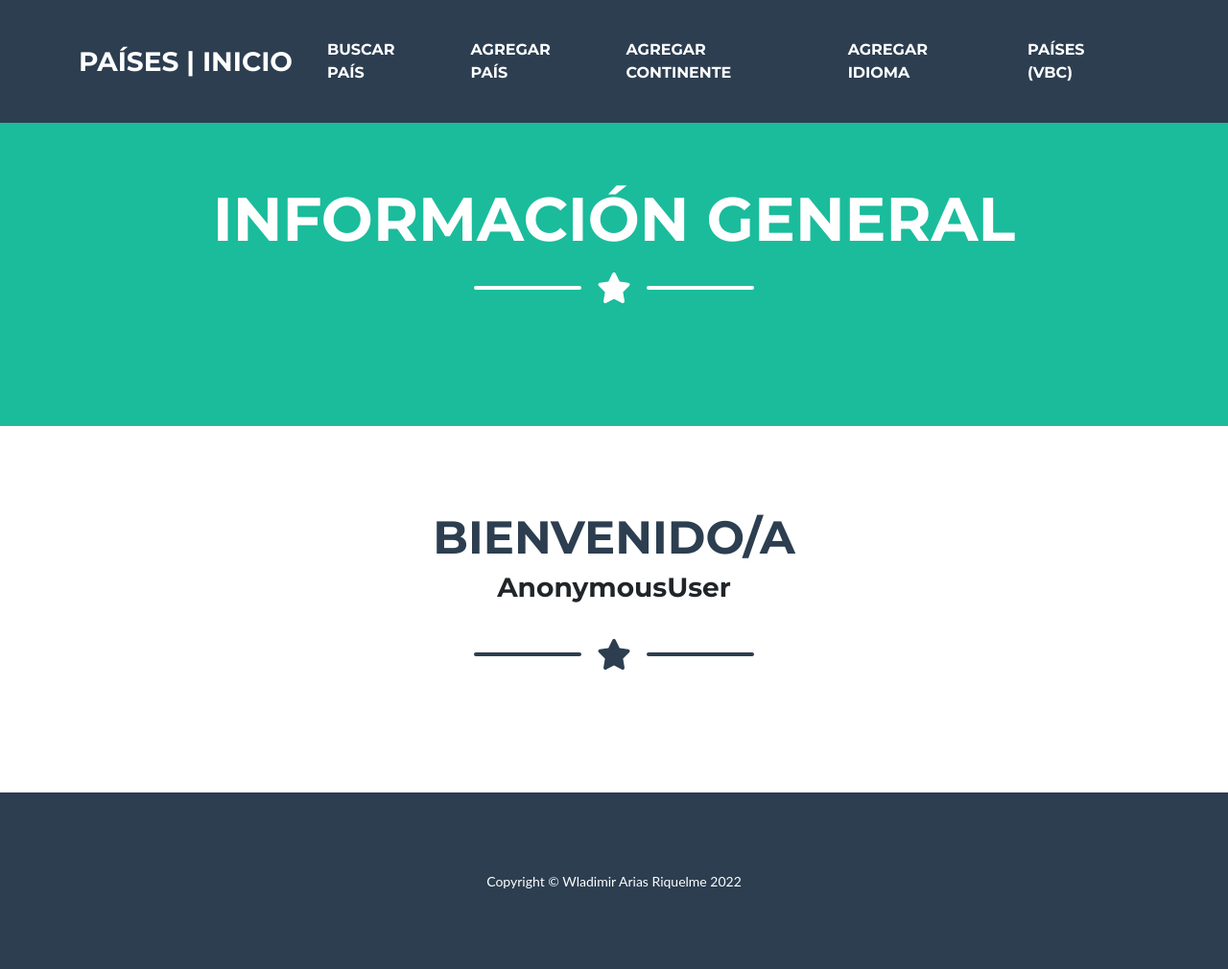
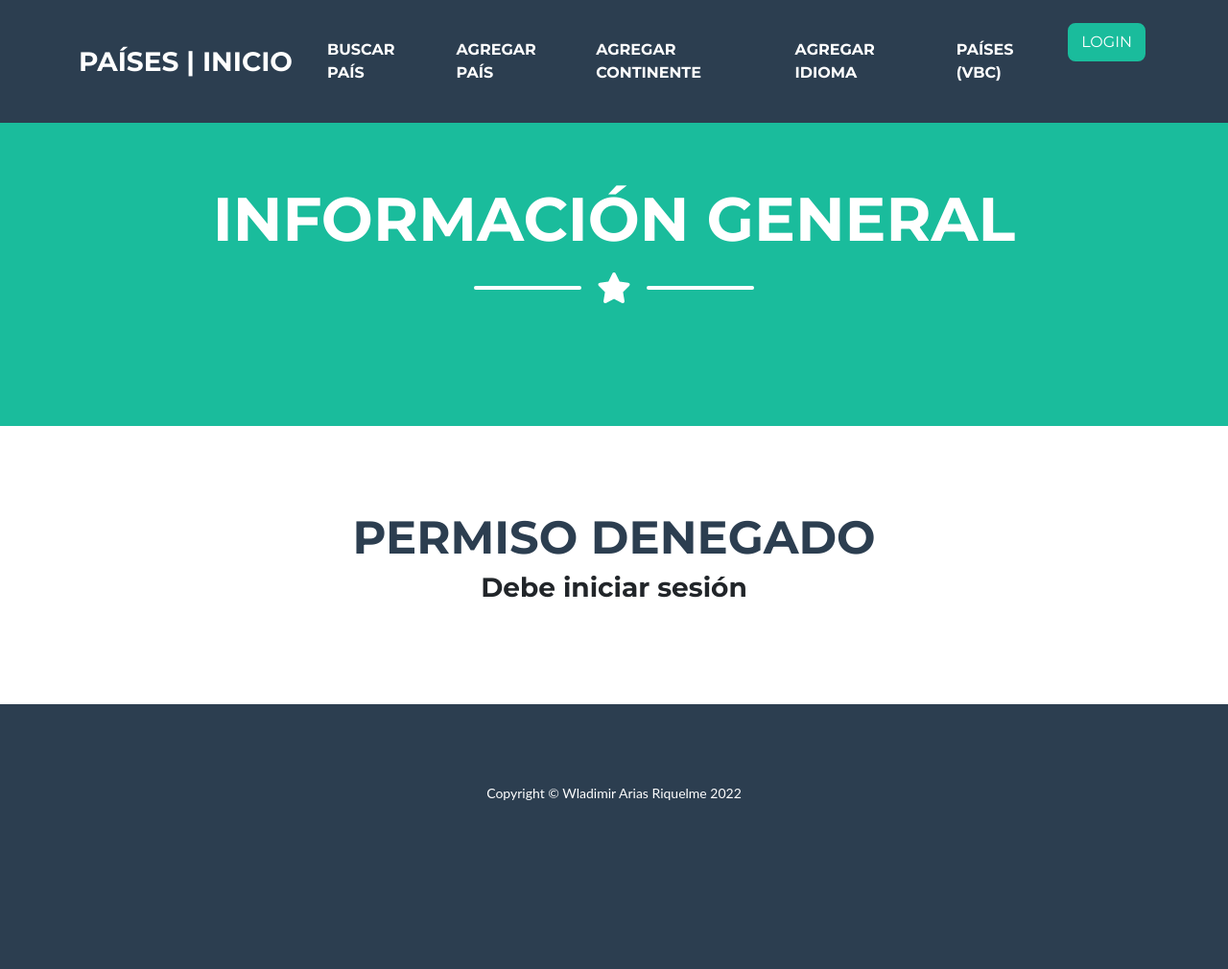
Before and after one commit to wladimirarias/entrega1arias, a Django app: page /inicio/ in a window 1280 px wide. Shown: the whole page at 96% size. After the commit the page ends 834 px from the top, so only its background shows below. Run offline with Django 4.2, Linux system fonts and the light colour scheme; some libraries are stand-ins or nearby versions.

Commit message:
Mejoras Login

```diff
--- a/app/templates/app/agregar_continente.html
+++ b/app/templates/app/agregar_continente.html
@@ -29,6 +29,7 @@
         <tr>
             <th>Nombre Continente</th>
             <th>Nivel Economía</th>
+            <th>Acciones</th>
         </tr>
     </thead>
 
@@ -37,8 +38,7 @@
         <tr>
             <td>{{ continente.nombre_continente }}</td>
             <td>{{ continente.nivel_economia }}</td>
-            <td><a href="{% url 'app-continentes-editar' continente.id %}">Editar</a></td>
-            <td><a href="{% url 'app-continentes-borrar' continente.id %}">Eliminar</a></td>
+            <td><a href="{% url 'app-continentes-editar' continente.id %}">Editar</a> - <a href="{% url 'app-continentes-borrar' continente.id %}">Eliminar</a></td>
         </tr>
         {% endfor %}
     </tbody>
--- a/app/templates/app/agregar_idioma.html
+++ b/app/templates/app/agregar_idioma.html
@@ -29,6 +29,7 @@
         <tr>
             <th>Nombre Idioma</th>
             <th>Origen Idioma</th>
+            <th>Acciones</th>
         </tr>
     </thead>
 
@@ -37,8 +38,7 @@
         <tr>
             <td>{{ idioma.nombre_idioma }}</td>
             <td>{{ idioma.origen_idioma }}</td>
-            <td><a href="{% url 'app-idiomas-editar' idioma.id %}">Editar</a></td>
-            <td><a href="{% url 'app-idiomas-borrar' idioma.id %}">Eliminar</a></td>
+            <td><a href="{% url 'app-idiomas-editar' idioma.id %}">Editar</a> - <a href="{% url 'app-idiomas-borrar' idioma.id %}">Eliminar</a></td>
         </tr>
         {% endfor %}
     </tbody>
--- a/app/templates/app/agregar_pais.html
+++ b/app/templates/app/agregar_pais.html
@@ -38,7 +38,7 @@
         <tr>
             <td>{{ pais.nombre_pais }}</td>
             <td>{{ pais.num_habitantes }}</td>
-            <td><a href="{% url 'app-paises-editar' pais.id %}">Editar</a><a href="{% url 'app-paises-borrar' pais.id %}">Eliminar</a> </td>
+            <td><a href="{% url 'app-paises-editar' pais.id %}">Editar</a> - <a href="{% url 'app-paises-borrar' pais.id %}">Eliminar</a> </td>
         </tr>
         {% endfor %}
     </tbody>
--- a/app/templates/app/base.html
+++ b/app/templates/app/base.html
@@ -25,6 +25,12 @@
                     <li class="nav-item mx-0 mx-lg-1"><a class="nav-link py-3 px-0 px-lg-3 rounded" href="{% url 'app-continentes-crear' %}">Agregar Continente</a></li>
                     <li class="nav-item mx-0 mx-lg-1"><a class="nav-link py-3 px-0 px-lg-3 rounded" href="{% url 'app-idiomas-crear' %}">Agregar Idioma</a></li>
                     <li class="nav-item mx-0 mx-lg-1"><a class="nav-link py-3 px-0 px-lg-3 rounded" href="{% url 'app-paisesvbc' %}">Países (VBC)</a></li>
+
+                    {% if request.user.is_authenticated %}
+                        <li class="nav-item mx-0 mx-lg-1"><a class="btn btn-primary" href="{% url 'auth-logout' %}">Logout</a></li>
+                    {% else %}
+                        <li class="nav-item mx-0 mx-lg-1"><a class="btn btn-primary" href="{% url 'auth-login' %}">Login</a></li>
+                    {% endif %}
                 </ul>
             </div>
         </div>
--- a/app/templates/app/index.html
+++ b/app/templates/app/index.html
@@ -1,11 +1,22 @@
 {% extends 'app/base.html' %} {% block contenido %}
+
+{% if request.user.is_authenticated %}
+
     <h2 class="page-section-heading text-center text-uppercase text-secondary mb-0">Bienvenido/a </h2>
     <p></p>
     <h3 style="text-transform: capitalize;"> {{ request.user }} </h3>
-
     <div class="divider-custom">
         <div class="divider-custom-line"></div>
         <div class="divider-custom-icon"><i class="fas fa-star"></i></div>
         <div class="divider-custom-line"></div>
     </div>
+
+{% else %}
+
+    <h2 class="page-section-heading text-center text-uppercase text-secondary mb-0">Permiso Denegado </h2>
+    <p> </p>
+    <h3>Debe iniciar sesión </h3>
+
+{% endif %}
+
 {% endblock %}
--- a/app/templates/app/login.html
+++ b/app/templates/app/login.html
@@ -7,6 +7,6 @@
     <input type="submit" value="Iniciar Sesión">
 </form>
 <p></p>
-<p>¿No tienes cuenta? <a href=""> Créate una </a> </p>
+<p>¿No tienes cuenta? <a href="{% url 'auth-register' %}"> Créate una </a> </p>
 
 {% endblock %}
--- /dev/null
+++ b/app/templates/app/logout.html
@@ -0,0 +1,6 @@
+{% extends 'app/base.html' %}
+{% block contenido %}
+
+    <p>Tu sesión se ha cerrado</p>
+
+{% endblock %}
--- a/app/templates/app/paises_list.html
+++ b/app/templates/app/paises_list.html
@@ -19,8 +19,8 @@
             <td>{{ pais.nombre_pais }}</td>
             <td>{{ pais.num_habitantes }}</td>
             <td>
-                <a href="{% url 'app-paisesvbc-detail' pais.id %}">Detalle</a>
-                <a href="{% url 'app-paisesvbc-update' pais.id %}">Editar</a>
+                <a href="{% url 'app-paisesvbc-detail' pais.id %}">Detalle</a> -
+                <a href="{% url 'app-paisesvbc-update' pais.id %}">Editar</a> -
                 <a href="{% url 'app-paisesvbc-delete' pais.id %}">Eliminar</a>
             </td>
         </tr>
--- a/app/templates/app/resultados_busquedas_paises.html
+++ b/app/templates/app/resultados_busquedas_paises.html
@@ -9,10 +9,12 @@
     </div>
 </div>
 
+
 <ul>
+
     <table cellspacing="10" cellpadding="10" border="3">
         <th>Nombre País</th>
-        <th>Número de Habitantes</th>
+        <th>Cantidad de Habitantes</th>
         {% for pais in paises %}
         <tr>
             <td>
--- a/app/urls.py
+++ b/app/urls.py
@@ -1,5 +1,6 @@
 from django.urls import path
 from app.views import *
+from django.contrib.auth.views import LogoutView
 
 urlpatterns = [
     path("inicio/", inicio,  name="app-inicio"),
@@ -19,7 +20,6 @@ urlpatterns = [
     path("idiomas/crear/", creacion_idioma, name="app-idiomas-crear"),
 
     #Definición rutas VBC
-
     path("paisesvbc/", PaisesList.as_view(), name="app-paisesvbc"),
     path("paisesvbc/detalle/<pk>/", PaisesDetail.as_view(), name="app-paisesvbc-detail"),
     path("paisesvbc/crear/", PaisesCreate.as_view(), name="app-paisesvbc-create"),
@@ -27,5 +27,7 @@ urlpatterns = [
     path("paisesvbc/borrar/<pk>/", PaisesDelete.as_view(), name="app-paisesvbc-delete"),
 
     #Rutas para Login
-    path("login/", iniciar_sesion, name="auth-login")
+    path("", iniciar_sesion, name="auth-login"),
+    path("register/", registrar_usuario, name="auth-register"),
+    path("logout/", LogoutView.as_view(template_name="app/logout.html"), name="auth-logout")
 ]
--- a/app/views.py
+++ b/app/views.py
@@ -1,7 +1,7 @@
 from django.shortcuts import render, redirect
 from django.http import HttpResponse
 from app.models import Pais, Continente, Idioma
-from app.forms import PaisFormulario, ContinenteFormulario, IdiomaFormulario
+from app.forms import PaisFormulario, ContinenteFormulario, IdiomaFormulario, UserRegisterForm
 from django.core.paginator import Paginator
 from django.http import Http404
 
@@ -18,22 +18,27 @@ from django.contrib.auth.decorators import login_required
 
 # Creación vistas
 
+#@login_required
 def inicio (request):
     return render(request, 'app/index.html')
 
+@login_required
 def paises (request):
     return render(request, 'app/agregar_pais.html')
 
+@login_required
 def buscar_pais(request):
 
     return render(request, 'app/busqueda_paises.html')
 
+@login_required
 def resultados_busqueda_paises(request):
     nombre_pais = request.GET['nombre_pais']
 
     paises = Pais.objects.filter(nombre_pais__icontains=nombre_pais)
     return render(request, 'app/resultados_busquedas_paises.html', {"paises": paises})
 
+@login_required
 def creacion_pais(request):
 
     if request.method == 'POST':
@@ -64,6 +69,7 @@ def creacion_pais(request):
     nuevo_contexto = {**contexto, **contexto2}
     return render(request, 'app/agregar_pais.html', nuevo_contexto)
 
+@login_required
 def edit_pais(request, id):
     pais = Pais.objects.get(id=id)
 
@@ -83,15 +89,18 @@ def edit_pais(request, id):
         formulario = PaisFormulario(initial={"nombre_pais":pais.nombre_pais, "numero_habitantes":pais.num_habitantes})
         return render(request, "app/editar_pais.html", {"formulario":formulario, "errores": ""})
 
+@login_required
 def eliminar_pais(request, id):
     pais = Pais.objects.get(id=id)
     pais.delete()
 
     return redirect(creacion_pais)
 
+@login_required
 def continentes (request):
     return render(request, 'app/agregar_continente.html')
 
+@login_required
 def creacion_continente(request):
 
     if request.method == 'POST':
@@ -122,6 +131,7 @@ def creacion_continente(request):
     nuevo_contexto = {**contexto, **contexto2}
     return render(request, 'app/agregar_continente.html', nuevo_contexto)
 
+@login_required
 def edit_continente(request, id):
     continente = Continente.objects.get(id=id)
 
@@ -141,15 +151,18 @@ def edit_continente(request, id):
         formulario = ContinenteFormulario(initial={"nombre_continente":continente.nombre_continente, "nivel_economia":continente.nivel_economia})
         return render(request, "app/editar_continente.html", {"formulario":formulario, "errores":""})
 
+@login_required
 def eliminar_continente(request, id):
     continente = Continente.objects.get(id=id)
     continente.delete()
 
     return redirect(creacion_continente)
 
+@login_required
 def idiomas (request):
     return render(request, 'app/agregar_idioma.html')
 
+@login_required
 def creacion_idioma(request):
 
     if request.method == 'POST':
@@ -180,6 +193,7 @@ def creacion_idioma(request):
     nuevo_contexto = {**contexto, **contexto2}
     return render(request, 'app/agregar_idioma.html', nuevo_contexto)
 
+@login_required
 def edit_idioma(request, id):
     idioma = Idioma.objects.get(id=id)
 
@@ -199,6 +213,7 @@ def edit_idioma(request, id):
         formulario = IdiomaFormulario(initial={"nombre_idioma":idioma.nombre_idioma, "origen_idioma":idioma.origen_idioma})
         return render(request, "app/editar_idioma.html", {"formulario":formulario, "errores": ""})
 
+@login_required
 def eliminar_idioma(request, id):
     idioma = Idioma.objects.get(id=id)
     idioma.delete()
@@ -207,28 +222,28 @@ def eliminar_idioma(request, id):
 
 #Creación vistas basadas en clases
 
-class PaisesList(ListView):
+class PaisesList(LoginRequiredMixin, ListView):
     model = Pais
     template_name = "app/paises_list.html"
     paginate_by = 4
 
-class PaisesDetail(DetailView):
+class PaisesDetail(LoginRequiredMixin, DetailView):
     model = Pais
     template_name = "app/paises_detail.html"
 
-class PaisesCreate(CreateView):
+class PaisesCreate(LoginRequiredMixin, CreateView):
     model = Pais
     success_url = "/paisesvbc/"
     fields = ["nombre_pais", "num_habitantes"]
     template_name = "app/paises_form.html"
 
-class PaisesUpdate(UpdateView):
+class PaisesUpdate(LoginRequiredMixin, UpdateView):
     model = Pais
     success_url = "/paisesvbc/"
     fields = ["nombre_pais", "num_habitantes"]
     template_name = "app/paises_form.html"
 
-class PaisesDelete(DeleteView):
+class PaisesDelete(LoginRequiredMixin, DeleteView):
     model = Pais
     success_url = "/paisesvbc/"
     template_name = "app/paises_confirm_delete.html"
@@ -255,3 +270,16 @@ def iniciar_sesion(request):
 
     formulario = AuthenticationForm()
     return render(request, "app/login.html", {"form": formulario, "errors": errors})
+
+def registrar_usuario(request):
+    if request.method == "POST":
+        formulario = UserRegisterForm(request.POST)
+
+        if formulario.is_valid():
+            formulario.save()
+            return redirect("app-inicio")
+        else:
+            return render(request, "app/register.html", {"form": formulario , "errors": formulario.errors})
+
+    formulario = UserRegisterForm()
+    return render(request, "app/register.html", {"form": formulario})
--- a/proyecto/settings.py
+++ b/proyecto/settings.py
@@ -122,3 +122,7 @@ STATIC_URL = 'static/'
 # https://docs.djangoproject.com/en/4.1/ref/settings/#default-auto-field
 
 DEFAULT_AUTO_FIELD = 'django.db.models.BigAutoField'
+
+#URL para Login
+
+LOGIN_URL = "/inicio/"
```
Also changed, not shown: app/templates/app/register.html (added, +16 -0 lines), db.sqlite3. Lines whose indentation alone changed are shown as unchanged.
